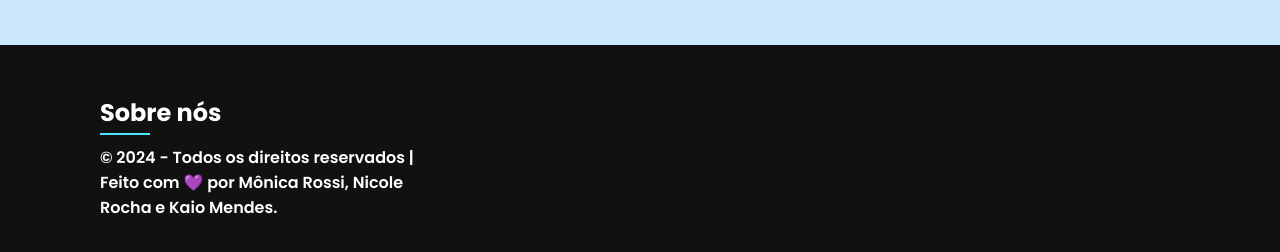
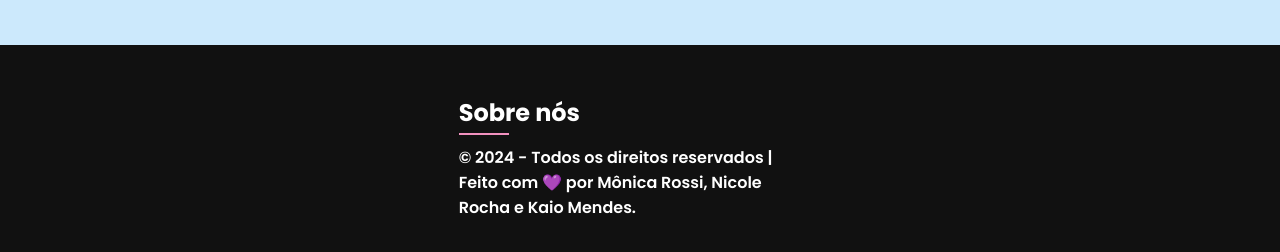
Before and after one commit to KatssII/Programacao_Web-Front_End_AOP2, a plain HTML site: page grupos/strayKids.html in a window 1280 px wide. Shown: the part 5072-5324 px from the top of the page. Drawn offline with nearby package versions, Linux system fonts and the light colour scheme; a script that the page names is missing.

Commit message:
Update straykids.css footer

```diff
--- a/css/straykids.css
+++ b/css/straykids.css
@@ -103,7 +103,7 @@ header.shadow .logo{
 .home {
     width: 100%;
     min-height: 440px;
-    background: url("/img/straykidsheader.jpg") no-repeat center center;
+    background: url("../img/straykidsheader.jpg") no-repeat center center;
     background-size: cover;
     display: grid;
     justify-content: center;
@@ -232,12 +232,12 @@ footer{
     background: #111;
     display: flex;
     font-family: sans-serif;
-    justify-content: space-between;
+    justify-content: center;
 }
 
 .footer-container{
     display: flex;
-    justify-content: space-between;
+    justify-content: center;
     flex-wrap: wrap;
     flex-direction: row;
 }
@@ -263,7 +263,7 @@ footer{
     left: 0;
     width: 50px;
     height: 2px;
-    background: rgb(77, 228, 255);
+    background: rgb(242, 145, 191);
 }
 
 footer p{
```
